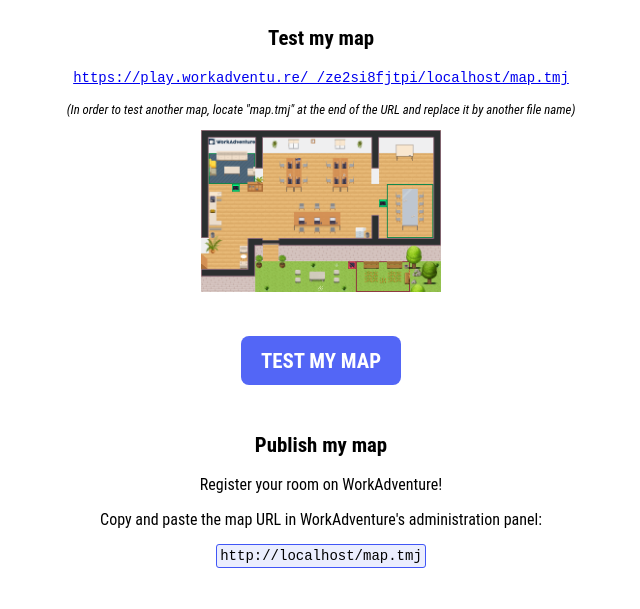
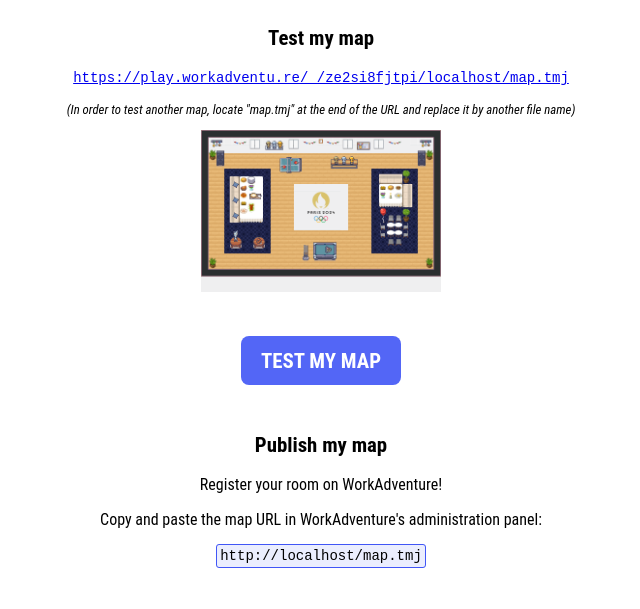
Before and after one commit to Satyou/map-JO, a plain HTML site: page index.html in a window 1280 px wide. Shown: the part 117-726 px from the top of the page, without its empty margins (319-959 px from the left). Drawn offline with Linux system fonts and the light colour scheme.

Commit message:
Deploying to gh-pages from master @ 334115b2f634d4c76a1b7709f975cc33526bf028 🚀

```diff
--- a/index.html
+++ b/index.html
@@ -151,7 +151,7 @@
                 <h2>Test my map</h2>
                 <p><a id="testMapURL" href="#" class="url"></a></p>
                 <p class="tips">(In order to test another map, locate "map.tmj" at the end of the URL and replace it by another file name)</p>
-                <img src="./assets/map-7f74ee09.png" alt="Map thumbnail" class="map">
+                <img src="./assets/map-15025b38.png" alt="Map thumbnail" class="map">
                 <p><a id="testMapBtnURL" href="#" class="button">Test my map</a></p>
             </section>
 
```
Also changed, not shown: assets/map-15025b38.png (added), assets/map-7f74ee09.png (deleted), conference-chunk-1-6b3e0408.png (renamed from conference-chunk-1-028497b3.png), map-chunk-1-1918b854.png (deleted), map.png, 2 other files.
